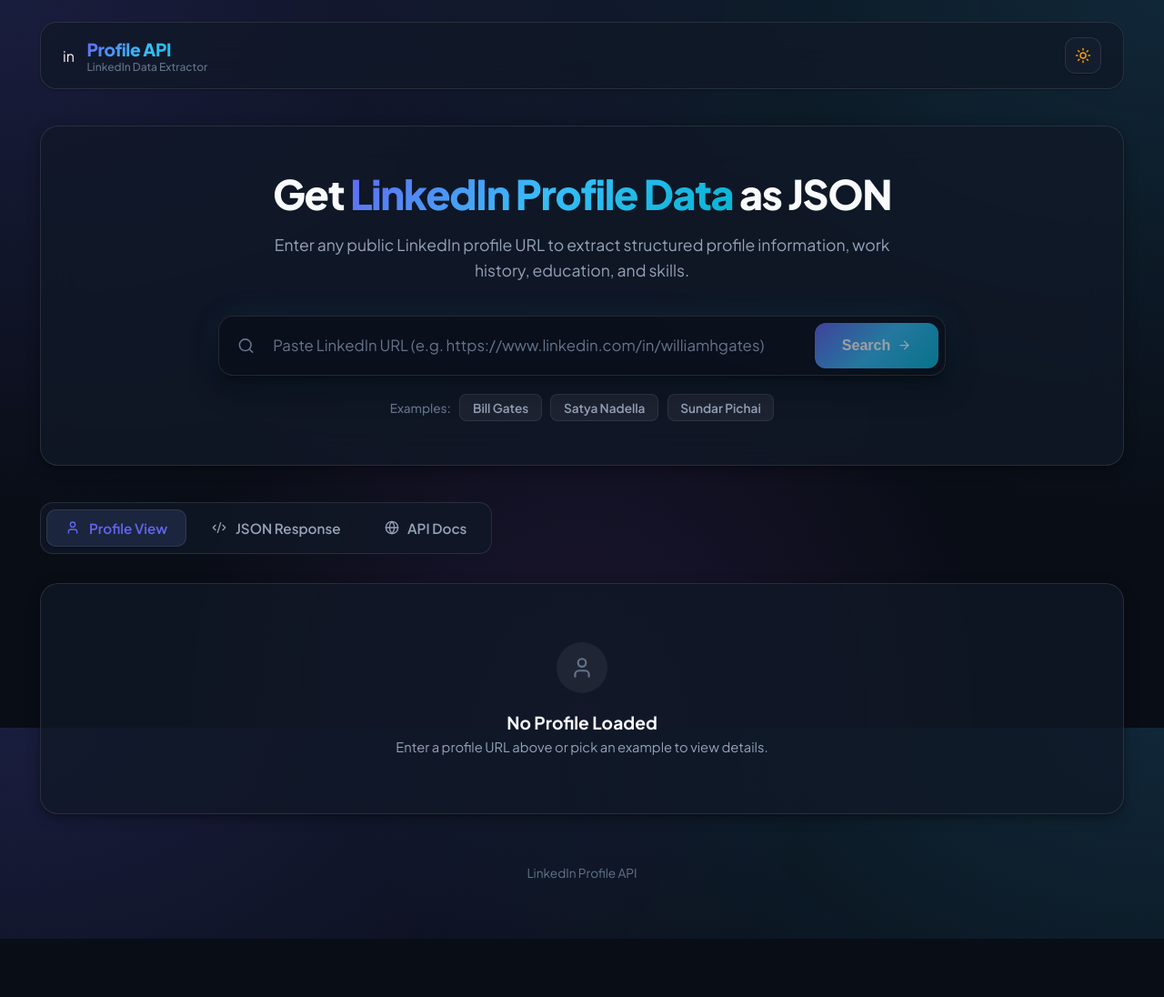
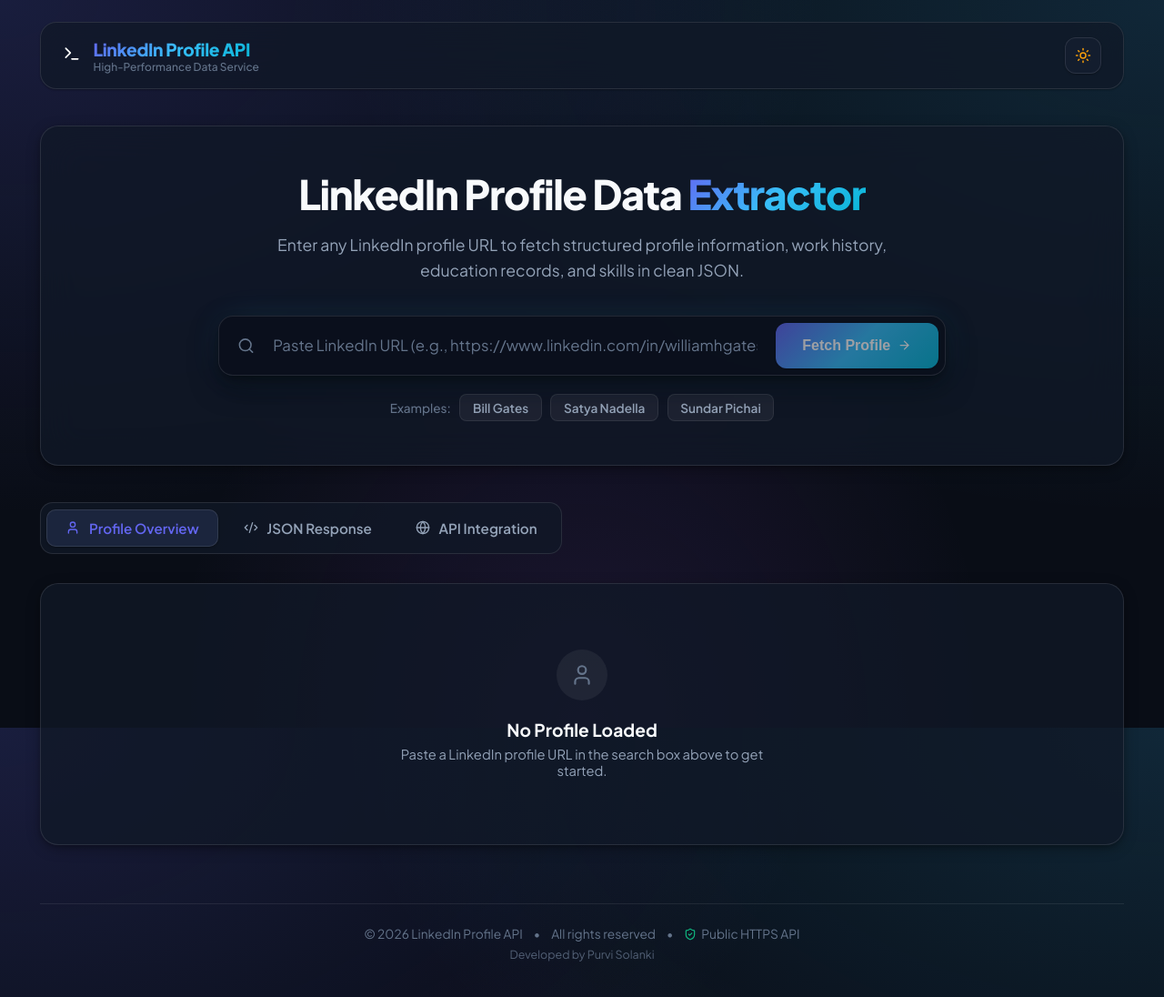
Before and after one commit to Purvisolanki/linkedin-analyzer, a React (Vite) app in the folder client/: page / in a window 1280 px wide. Shown: the top 1096 px of the page at 91% size. Before the commit the page ends 1032 px from the top, so only its background shows below. Built offline with nearby package versions, Linux system fonts and the light colour scheme.

Commit message:
Add dynamic copyright footer, copy-to-clipboard enhancements, and professional styling

```diff
--- a/client/src/App.jsx
+++ b/client/src/App.jsx
@@ -15,7 +15,10 @@
   Moon,
   ArrowRight,
   RefreshCw,
-  Sparkles
+  Sparkles,
+  ShieldCheck,
+  Terminal,
+  FileJson
 } from 'lucide-react';
 
 const API_BASE = '/api';
@@ -28,6 +31,7 @@
   const [error, setError] = useState(null);
   const [activeTab, setActiveTab] = useState('visual');
   const [copied, setCopied] = useState(false);
+  const currentYear = new Date().getFullYear();
 
   useEffect(() => {
     document.documentElement.setAttribute('data-theme', theme);
@@ -56,7 +60,7 @@
       const data = await res.json();
 
       if (!res.ok || !data.success) {
-        throw new Error(data.error || 'Could not fetch profile.');
+        throw new Error(data.error || 'Could not retrieve LinkedIn profile.');
       }
 
       setProfileData(data.data);
@@ -81,20 +85,22 @@
     const url = URL.createObjectURL(blob);
     const a = document.createElement('a');
     a.href = url;
-    a.download = `${profileData.publicIdentifier || 'profile'}.json`;
+    a.download = `${profileData.publicIdentifier || 'linkedin-profile'}.json`;
     a.click();
     URL.revokeObjectURL(url);
   };
 
   return (
     <div className="app-container">
-      {/* Clean Navbar */}
+      {/* Professional Top Navigation */}
       <header className="navbar">
         <div className="brand">
-          <div className="brand-logo">in</div>
+          <div className="brand-logo">
+            <Terminal size={20} color="#ffffff" />
+          </div>
           <div>
-            <div className="brand-title">Profile API</div>
-            <div className="brand-tag">LinkedIn Data Extractor</div>
+            <div className="brand-title">LinkedIn Profile API</div>
+            <div className="brand-tag">High-Performance Data Service</div>
           </div>
         </div>
 
@@ -103,20 +109,21 @@
             className="theme-toggle-btn"
             onClick={toggleTheme}
             title={`Switch to ${theme === 'dark' ? 'Light' : 'Dark'} Mode`}
+            aria-label="Toggle Theme"
           >
             {theme === 'dark' ? <Sun size={18} color="#f59e0b" /> : <Moon size={18} color="#6366f1" />}
           </button>
         </div>
       </header>
 
-      {/* Hero & Search */}
+      {/* Main Search Panel */}
       <section className="panel hero-section">
         <h1 className="hero-headline">
-          Get <span className="gradient-text">LinkedIn Profile Data</span> as JSON
+          LinkedIn Profile Data <span className="gradient-text">Extractor</span>
         </h1>
 
         <p className="hero-description">
-          Enter any public LinkedIn profile URL to extract structured profile information, work history, education, and skills.
+          Enter any LinkedIn profile URL to fetch structured profile information, work history, education records, and skills in clean JSON.
         </p>
 
         {/* Search Bar */}
@@ -131,7 +138,7 @@
           <input
             type="text"
             className="search-input-field"
-            placeholder="Paste LinkedIn URL (e.g. https://www.linkedin.com/in/williamhgates)"
+            placeholder="Paste LinkedIn URL (e.g., https://www.linkedin.com/in/williamhgates)"
             value={urlInput}
             onChange={(e) => setUrlInput(e.target.value)}
           />
@@ -143,18 +150,18 @@
             {loading ? (
               <>
                 <div className="spinner-ring" />
-                <span>Fetching...</span>
+                <span>Processing...</span>
               </>
             ) : (
               <>
-                <span>Search</span>
+                <span>Fetch Profile</span>
                 <ArrowRight size={15} />
               </>
             )}
           </button>
         </form>
 
-        {/* Sample Pills */}
+        {/* Quick Demo Selector */}
         <div className="quick-pills">
           <span className="quick-pill-label">Examples:</span>
           {sampleProfiles.map((item, idx) => (
@@ -173,7 +180,7 @@
         </div>
       </section>
 
-      {/* Error Alert */}
+      {/* Error Alert Display */}
       {error && (
         <div className="panel fade-in" style={{ padding: '1.25rem 1.5rem', marginBottom: '2rem', borderColor: '#ef4444', background: 'rgba(239, 68, 68, 0.08)' }}>
           <div style={{ color: '#ef4444', fontWeight: 600, fontSize: '0.95rem' }}>
@@ -181,7 +188,7 @@
           </div>
           {error.includes('credentials') && (
             <div style={{ color: 'var(--text-secondary)', fontSize: '0.85rem', marginTop: '0.35rem' }}>
-              Add <code>LINKEDIN_LI_AT</code> and <code>LINKEDIN_JSESSIONID</code> in your Vercel Environment Variables.
+              Please configure <code>LINKEDIN_LI_AT</code> and <code>LINKEDIN_JSESSIONID</code> in your Vercel project settings.
             </div>
           )}
         </div>
@@ -193,7 +200,7 @@
           className={`tab-nav-btn ${activeTab === 'visual' ? 'active' : ''}`}
           onClick={() => setActiveTab('visual')}
         >
-          <User size={16} /> Profile View
+          <User size={16} /> Profile Overview
         </button>
         <button
           className={`tab-nav-btn ${activeTab === 'json' ? 'active' : ''}`}
@@ -205,7 +212,7 @@
           className={`tab-nav-btn ${activeTab === 'docs' ? 'active' : ''}`}
           onClick={() => setActiveTab('docs')}
         >
-          <Globe size={16} /> API Docs
+          <Globe size={16} /> API Integration
         </button>
       </div>
 
@@ -215,19 +222,19 @@
           {loading && (
             <div className="panel" style={{ textAlign: 'center', padding: '4rem 2rem' }}>
               <div className="spinner-ring" style={{ width: 32, height: 32, borderWidth: 3, margin: '0 auto 1.25rem', borderColor: 'rgba(99, 102, 241, 0.2)', borderTopColor: 'var(--accent-primary)' }} />
-              <h3 style={{ fontSize: '1.15rem', fontWeight: 600, marginBottom: '0.3rem' }}>Fetching Profile...</h3>
-              <p style={{ color: 'var(--text-muted)', fontSize: '0.9rem' }}>Reading profile details and formatting response</p>
+              <h3 style={{ fontSize: '1.15rem', fontWeight: 600, marginBottom: '0.3rem' }}>Retrieving Profile Data...</h3>
+              <p style={{ color: 'var(--text-muted)', fontSize: '0.9rem' }}>Communicating with LinkedIn endpoint and normalizing response</p>
             </div>
           )}
 
           {!loading && !profileData && !error && (
-            <div className="panel" style={{ textAlign: 'center', padding: '4rem 2rem' }}>
+            <div className="panel" style={{ textAlign: 'center', padding: '4.5rem 2rem' }}>
               <div style={{ width: 56, height: 56, borderRadius: '50%', background: 'var(--bg-pill)', display: 'flex', alignItems: 'center', justifyContent: 'center', margin: '0 auto 1.25rem', color: 'var(--text-muted)' }}>
                 <User size={26} />
               </div>
               <h3 style={{ fontSize: '1.2rem', fontWeight: 700, marginBottom: '0.4rem' }}>No Profile Loaded</h3>
               <p style={{ color: 'var(--text-secondary)', maxWidth: 420, margin: '0 auto', fontSize: '0.92rem' }}>
-                Enter a profile URL above or pick an example to view details.
+                Paste a LinkedIn profile URL in the search box above to get started.
               </p>
             </div>
           )}
@@ -263,7 +270,7 @@
                         rel="noreferrer"
                         className="btn-secondary"
                       >
-                        <ExternalLink size={14} /> Open in LinkedIn
+                        <ExternalLink size={14} /> View on LinkedIn
                       </a>
                     </div>
                   </div>
@@ -287,7 +294,7 @@
 
                   {profileData.about && (
                     <div style={{ marginTop: '1.5rem', borderTop: '1px solid var(--border-subtle)', paddingTop: '1.25rem' }}>
-                      <h4 style={{ fontSize: '0.9rem', fontWeight: 700, color: 'var(--accent-primary)', marginBottom: '0.5rem', textTransform: 'uppercase', letterSpacing: '0.04em' }}>About</h4>
+                      <h4 style={{ fontSize: '0.88rem', fontWeight: 700, color: 'var(--accent-primary)', marginBottom: '0.5rem', textTransform: 'uppercase', letterSpacing: '0.04em' }}>About</h4>
                       <p style={{ color: 'var(--text-secondary)', lineHeight: 1.6, fontSize: '0.94rem', whiteSpace: 'pre-line' }}>
                         {profileData.about}
                       </p>
@@ -296,7 +303,7 @@
                 </div>
               </div>
 
-              {/* Profile Details Grid */}
+              {/* Grid Content: Experience, Education, Skills */}
               <div className="profile-content-grid">
                 <div>
                   {/* Experience */}
@@ -307,7 +314,7 @@
                     </h3>
 
                     {(!profileData.experience || profileData.experience.length === 0) ? (
-                      <p style={{ color: 'var(--text-muted)' }}>No experience details listed.</p>
+                      <p style={{ color: 'var(--text-muted)' }}>No experience history available.</p>
                     ) : (
                       profileData.experience.map((exp, i) => (
                         <div key={i} className="experience-card">
@@ -333,7 +340,7 @@
                     </h3>
 
                     {(!profileData.education || profileData.education.length === 0) ? (
-                      <p style={{ color: 'var(--text-muted)' }}>No education records listed.</p>
+                      <p style={{ color: 'var(--text-muted)' }}>No education records found.</p>
                     ) : (
                       profileData.education.map((edu, i) => (
                         <div key={i} className="experience-card">
@@ -353,7 +360,7 @@
                   </div>
                 </div>
 
-                {/* Right Column: Skills, Certifications, Languages */}
+                {/* Right: Skills, Certifications, Languages */}
                 <div>
                   {/* Skills */}
                   <div className="panel" style={{ padding: '1.5rem', marginBottom: '1.5rem' }}>
@@ -414,7 +421,7 @@
         </div>
       )}
 
-      {/* TAB 2: Clean JSON Viewer */}
+      {/* TAB 2: Clean Structured JSON with 1-Click Clipboard */}
       {activeTab === 'json' && (
         <div className="fade-in">
           <div className="code-viewer-shell">
@@ -424,27 +431,33 @@
                 <span className="mac-dot" style={{ background: '#ffbd2e' }} />
                 <span className="mac-dot" style={{ background: '#27c93f' }} />
               </div>
-              <div style={{ fontSize: '0.82rem', fontFamily: 'var(--font-mono)', color: 'var(--text-muted)' }}>
-                output.json
+              <div style={{ fontSize: '0.82rem', fontFamily: 'var(--font-mono)', color: 'var(--text-muted)', display: 'flex', alignItems: 'center', gap: '0.4rem' }}>
+                <FileJson size={14} /> response.json
               </div>
               <div style={{ display: 'flex', gap: '0.5rem' }}>
                 <button
                   className="btn-secondary"
-                  style={{ padding: '0.35rem 0.75rem', fontSize: '0.8rem' }}
+                  style={{
+                    padding: '0.4rem 0.85rem',
+                    fontSize: '0.82rem',
+                    background: copied ? 'rgba(16, 185, 129, 0.15)' : undefined,
+                    borderColor: copied ? '#10b981' : undefined,
+                    color: copied ? '#10b981' : undefined
+                  }}
                   onClick={handleCopyJson}
                   disabled={!profileData}
                 >
-                  {copied ? <Check size={14} color="#10b981" /> : <Copy size={14} />}
-                  <span>{copied ? 'Copied' : 'Copy'}</span>
+                  {copied ? <Check size={14} /> : <Copy size={14} />}
+                  <span>{copied ? 'Copied to Clipboard!' : 'Copy JSON'}</span>
                 </button>
                 <button
                   className="btn-secondary"
-                  style={{ padding: '0.35rem 0.75rem', fontSize: '0.8rem' }}
+                  style={{ padding: '0.4rem 0.85rem', fontSize: '0.82rem' }}
                   onClick={handleDownloadJson}
                   disabled={!profileData}
                 >
                   <Download size={14} />
-                  <span>Download</span>
+                  <span>Download .json</span>
                 </button>
               </div>
             </div>
@@ -454,8 +467,9 @@
                 {JSON.stringify(profileData, null, 2)}
               </pre>
             ) : (
-              <div style={{ padding: '3.5rem', textAlign: 'center', color: 'var(--text-muted)' }}>
-                No data loaded yet. Search for a profile first.
+              <div style={{ padding: '4rem 2rem', textAlign: 'center', color: 'var(--text-muted)' }}>
+                <Code2 size={36} style={{ opacity: 0.3, marginBottom: '0.75rem' }} />
+                <p>No JSON data loaded yet. Search for a profile above to generate JSON.</p>
               </div>
             )}
           </div>
@@ -464,12 +478,12 @@
 
       {/* TAB 3: API Integration Docs */}
       {activeTab === 'docs' && (
-        <div className="panel fade-in" style={{ padding: '2rem' }}>
-          <h2 style={{ fontSize: '1.4rem', fontWeight: 700, marginBottom: '0.5rem' }}>
-            API Usage
+        <div className="panel fade-in" style={{ padding: '2.25rem' }}>
+          <h2 style={{ fontSize: '1.35rem', fontWeight: 700, marginBottom: '0.5rem' }}>
+            API Reference
           </h2>
-          <p style={{ color: 'var(--text-secondary)', marginBottom: '1.75rem', fontSize: '0.95rem' }}>
-            Call the API from your code or automation tool:
+          <p style={{ color: 'var(--text-secondary)', marginBottom: '1.75rem', fontSize: '0.92rem' }}>
+            Integrate this API into your applications using standard HTTP requests:
           </p>
 
           <div className="api-doc-block">
@@ -478,7 +492,7 @@
               <code style={{ fontFamily: 'var(--font-mono)', fontWeight: 600 }}>/api/profile?url=&#123;LINKEDIN_URL&#125;</code>
             </div>
             <p style={{ color: 'var(--text-secondary)', fontSize: '0.88rem' }}>
-              Returns clean JSON with name, headline, experience, education, skills, and image URLs.
+              Pass a LinkedIn profile URL or vanity username as query parameter. Returns structured JSON.
             </p>
           </div>
 
@@ -488,7 +502,7 @@
               <code style={{ fontFamily: 'var(--font-mono)', fontWeight: 600 }}>/api/profile</code>
             </div>
             <p style={{ color: 'var(--text-secondary)', fontSize: '0.88rem', marginBottom: '0.5rem' }}>
-              Send JSON body:
+              Pass JSON payload:
             </p>
             <pre style={{ background: 'var(--bg-code)', padding: '0.75rem 1rem', borderRadius: 8, fontFamily: 'var(--font-mono)', fontSize: '0.85rem', color: '#93c5fd' }}>
 {`{
@@ -499,9 +513,27 @@
         </div>
       )}
 
-      {/* Clean Footer */}
-      <footer style={{ textAlign: 'center', marginTop: '3.5rem', color: 'var(--text-muted)', fontSize: '0.85rem' }}>
-        LinkedIn Profile API
+      {/* Dynamic Professional Footer */}
+      <footer style={{
+        textAlign: 'center',
+        marginTop: '4rem',
+        paddingTop: '1.5rem',
+        borderTop: '1px solid var(--border-subtle)',
+        color: 'var(--text-muted)',
+        fontSize: '0.86rem'
+      }}>
+        <div style={{ display: 'flex', justifyContent: 'center', alignItems: 'center', gap: '0.75rem', flexWrap: 'wrap', marginBottom: '0.35rem' }}>
+          <span>© {currentYear} LinkedIn Profile API</span>
+          <span>•</span>
+          <span>All rights reserved</span>
+          <span>•</span>
+          <span style={{ display: 'inline-flex', alignItems: 'center', gap: '0.3rem' }}>
+            <ShieldCheck size={14} color="#10b981" /> Public HTTPS API
+          </span>
+        </div>
+        <div style={{ fontSize: '0.78rem', color: 'var(--text-muted)', opacity: 0.8 }}>
+          Developed by Purvi Solanki
+        </div>
       </footer>
     </div>
   );
```
